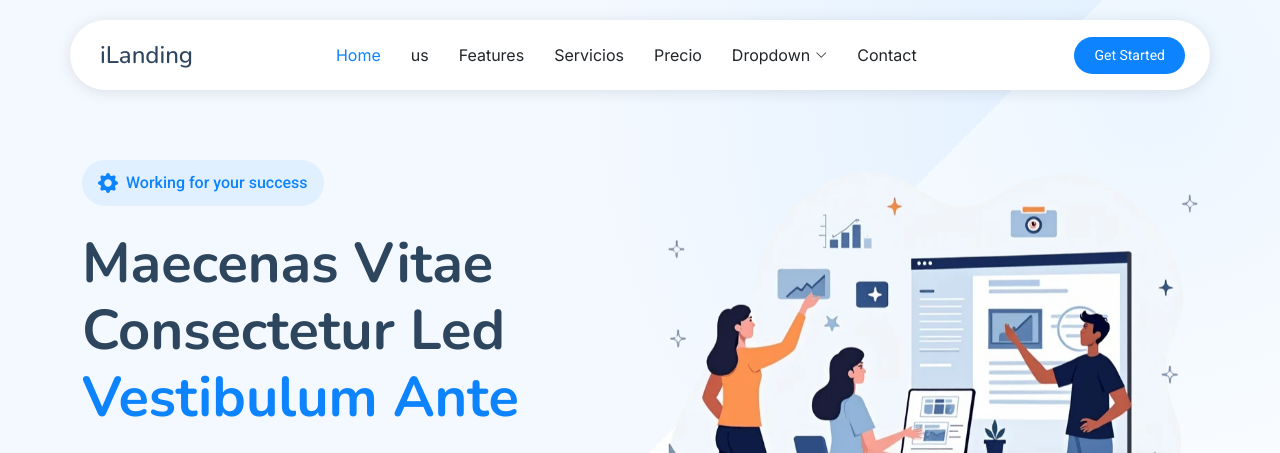
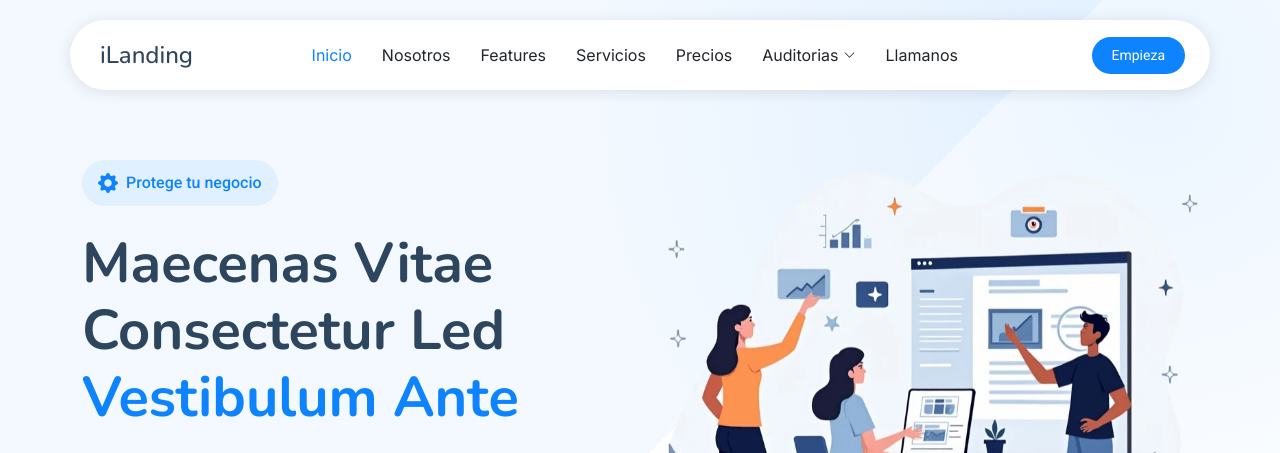
Before and after one commit to samusplay/Pagina-aterrizaje, a plain HTML site: page index.html in a window 1280 px wide. Shown: the top 453 px of the page. Drawn offline with nearby package versions, Linux system fonts and the light colour scheme.

Commit message:
nuevos cambios primeros

```diff
--- a/index.html
+++ b/index.html
@@ -4,7 +4,7 @@
 <head>
   <meta charset="utf-8">
   <meta content="width=device-width, initial-scale=1.0" name="viewport">
-  <title>Index - iLanding Bootstrap Template</title>
+  <title>Index - Cyber Sky</title>
   <meta name="description" content="">
   <meta name="keywords" content="">
 
@@ -49,20 +49,20 @@
 
       <nav id="navmenu" class="navmenu">
         <ul>
-          <li><a href="#hero" class="active">Home</a></li>
-          <li><a href="#about">us</a></li>
+          <li><a href="#hero" class="active">Inicio</a></li>
+          <li><a href="#about">Nosotros</a></li>
           <li><a href="#features">Features</a></li>
           <li><a href="#services">Servicios</a></li>
-          <li><a href="#pricing">Precio</a></li>
-          <li class="dropdown"><a href="#"><span>Dropdown</span> <i class="bi bi-chevron-down toggle-dropdown"></i></a>
+          <li><a href="#pricing">Precios</a></li>
+          <li class="dropdown"><a href="#"><span>Auditorias</span> <i class="bi bi-chevron-down toggle-dropdown"></i></a>
             <ul>
               <li><a href="#">Dropdown 1</a></li>
               <li class="dropdown"><a href="#"><span>Deep Dropdown</span> <i class="bi bi-chevron-down toggle-dropdown"></i></a>
                 <ul>
-                  <li><a href="#">Deep Dropdown 1</a></li>
-                  <li><a href="#">Deep Dropdown 2</a></li>
-                  <li><a href="#">Deep Dropdown 3</a></li>
-                  <li><a href="#">Deep Dropdown 4</a></li>
+                  <li><a href="#">Auditoria Gratuita</a></li>
+                  <li><a href="#">Desarollo de apps Seguras</a></li>
+                  <li><a href="#">Ecomerce seguros</a></li>
+                  <li><a href="#">Escaneos de Vulnerabilidad</a></li>
                   <li><a href="#">Deep Dropdown 5</a></li>
                 </ul>
               </li>
@@ -71,12 +71,12 @@
               <li><a href="#">Dropdown 4</a></li>
             </ul>
           </li>
-          <li><a href="#contact">Contact</a></li>
+          <li><a href="#contact">Llamanos</a></li>
         </ul>
         <i class="mobile-nav-toggle d-xl-none bi bi-list"></i>
       </nav>
 
-      <a class="btn-getstarted" href="index.html#about">Get Started</a>
+      <a class="btn-getstarted" href="index.html#about">Empieza</a>
 
     </div>
   </header>
@@ -93,7 +93,7 @@
             <div class="hero-content" data-aos="fade-up" data-aos-delay="200">
               <div class="company-badge mb-4">
                 <i class="bi bi-gear-fill me-2"></i>
-                Working for your success
+                Protege tu negocio
               </div>
 
               <h1 class="mb-4">
```
